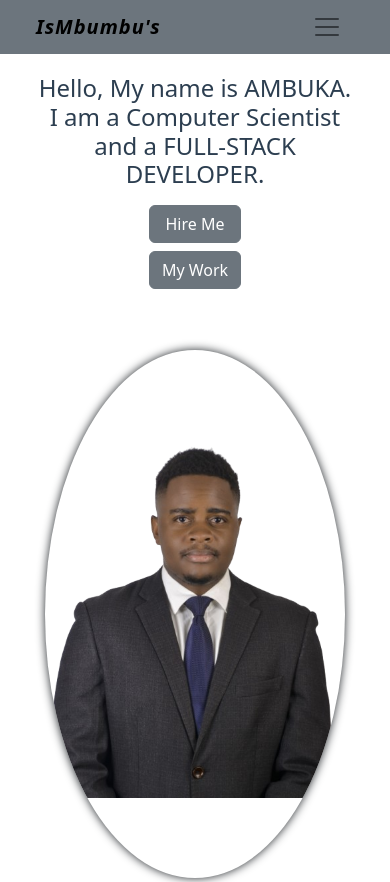
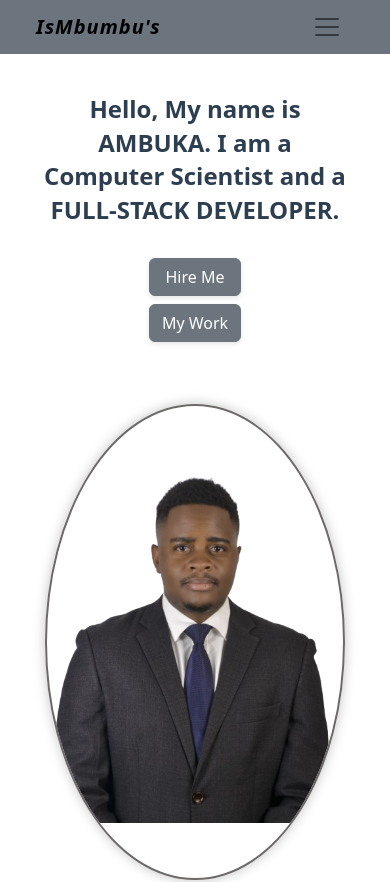
Before and after one commit to isMbumbu/drews_portfolio, a React (Vite) app: page / in a window 390 px wide. Shown: the top 882 px of the page. Built offline with nearby package versions, Linux system fonts and the light colour scheme.

Commit message:
Update home.css

```diff
--- a/src/components/home.css
+++ b/src/components/home.css
@@ -4,12 +4,12 @@
     align-items: center;
     justify-content: center;
     flex-wrap: wrap;
-    width: 100vw; /* Full viewport width */
-    padding: 2rem;
+    width: 100%;
+    padding: 3rem 2rem;
     min-height: 100vh;
-    padding: 2rem;
-    width: 100%;
     box-sizing: border-box;
+    gap: 2rem;
+    background-color: transparent;
 }
 
 @media (min-width: 768px) {
@@ -19,13 +19,12 @@
     }
 }
 
-
 @media (max-width: 768px) {
     .home {
         flex-direction: column;
         text-align: center;
-        padding: 1rem;
-        margin-top: 10px;
+        padding: 1.5rem;
+        margin-top: 20px;
         background-size: cover;
         background-position: center;
         background-repeat: no-repeat;
@@ -33,15 +32,11 @@
     }
 }
 
-
-.btn {
-    color: #ffffff;
-}
-
 .intro {
     flex: 1;
     text-align: left;
     max-width: 500px;
+    animation: fadeIn 0.8s ease-in;
 }
 
 @media (max-width: 768px) {
@@ -52,55 +47,47 @@
     }
 }
 
+.intro h3,
 .intro h4,
-.intro h5,
-.intro h3 {
+.intro h5 {
     margin: 0.5rem 0;
     word-wrap: break-word;
+    font-weight: 600;
+    line-height: 1.4;
 }
-
 
 img {
     flex: 1;
     max-width: 100%;
     height: auto;
-    object-fit: contain; /* Ensures the whole image is visible */
+    object-fit: contain;
 }
+
 .floating-image {
     border-radius: 100%;
     border: 2px solid rgb(110, 105, 105);
-    box-shadow: 0 0 10px rgba(110, 105, 105, 0.3);
+    box-shadow: 0 0 12px rgba(110, 105, 105, 0.4);
     transition: all 0.3s ease-in-out;
-  }
+    max-width: 350px;
+}
 
-  .floating-image:hover {
+.floating-image:hover {
     border-color: rgb(231, 228, 228);
-    box-shadow: 0 0 20px rgba(255, 255, 255, 0.8), 0 0 30px rgba(200, 200, 255, 0.6);
+    box-shadow: 0 0 20px rgba(255, 255, 255, 0.6), 0 0 30px rgba(200, 200, 255, 0.4);
     transform: scale(1.05);
-  }
-
+}
 
 @media (max-width: 768px) {
     .floating-image {
-        border-radius: 100%;
-        border: 2px transparent;
-        box-shadow: 0 0 10px;
-        transition: all 0.3s ease-in-out;
-      }
-    .floating-image {
         display: block;
-        width: 120%;
+        width: 100%;
         max-width: 300px;
-        height: auto;
-        margin: -100px auto 0; /* This keeps the negative margin to pull it up */
-
-        transition: all 0.3s ease-in-out;
+        margin: -80px auto 0;
     }
-
 }
 
 .buttons {
-    margin-top: 1rem;
+    margin-top: 2rem;
     display: flex;
     gap: 1rem;
     justify-content: center;
@@ -109,10 +96,8 @@ img {
 
 @media (max-width: 768px) {
     .buttons {
-        /* display: flex;
-        flex-direction: row; */
         flex-direction: row;
-        gap: 0.5rem;
+        gap: 0.75rem;
         width: 100%;
         align-items: center;
     }
@@ -121,16 +106,25 @@ img {
 button {
     padding: 0.75rem 1.5rem;
     font-size: 1rem;
-    border-radius: 8px;
-    transition: transform 0.2s ease-in-out;
+    border-radius: 10px;
+    border: none;
+    background-color: transparent;
+    color: #ffffff;
+    cursor: pointer;
+    transition: all 0.3s ease;
+    box-shadow: 0 2px 5px rgba(0, 0, 0, 0.1);
     width: 100%;
-    max-width: 300px;
+    max-width: 250px;
 }
 
 button:hover {
     transform: scale(1.05);
+    box-shadow: 0 4px 15px rgba(0, 0, 0, 0.15);
 }
 
+.btn {
+    color: #ffffff;
+}
 
 .snowflake {
     position: fixed;
@@ -139,14 +133,28 @@ button:hover {
     font-size: 1.5rem;
     user-select: none;
     pointer-events: none;
-    animation: fall linear infinite;
+    animation: fall 10s linear infinite;
+    z-index: 999;
 }
 
 @keyframes fall {
     0% {
         transform: translateY(-10vh) rotate(0deg);
+        opacity: 1;
     }
     100% {
         transform: translateY(100vh) rotate(360deg);
+        opacity: 0.5;
     }
 }
+
+@keyframes fadeIn {
+    from {
+        opacity: 0;
+        transform: translateY(20px);
+    }
+    to {
+        opacity: 1;
+        transform: translateY(0);
+    }
+}
```
